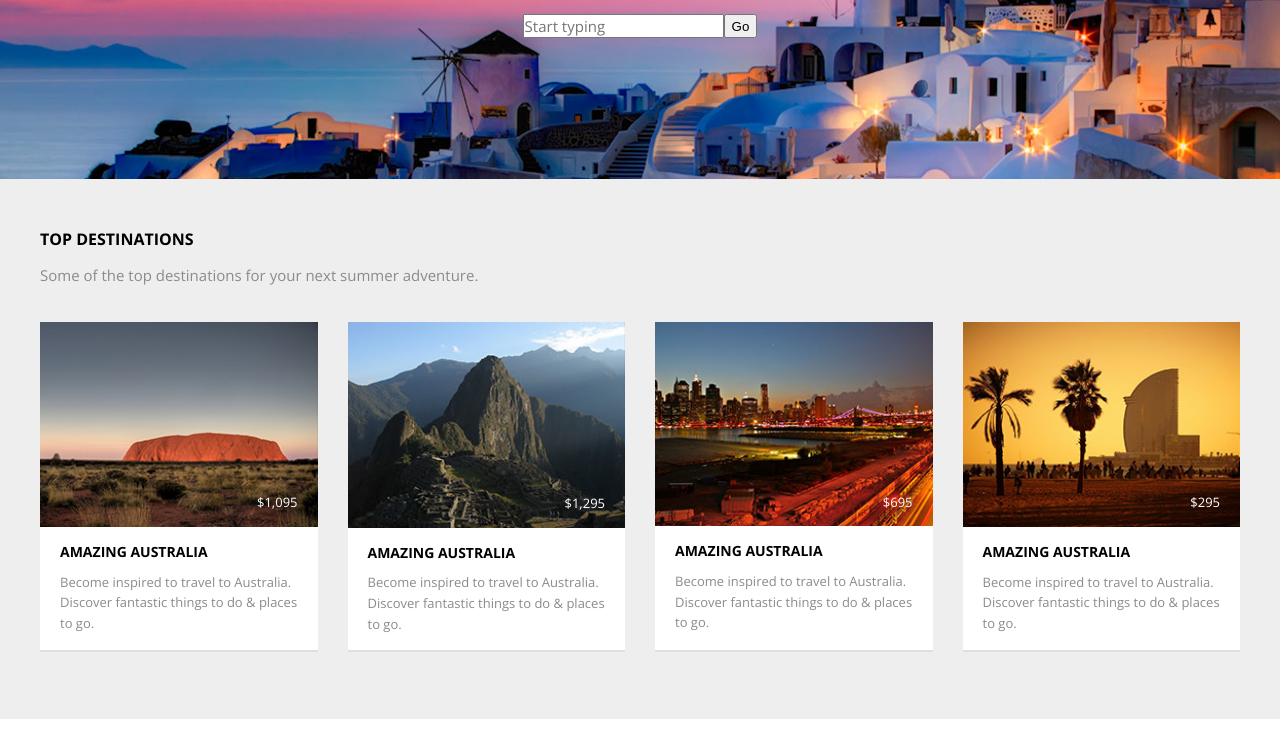
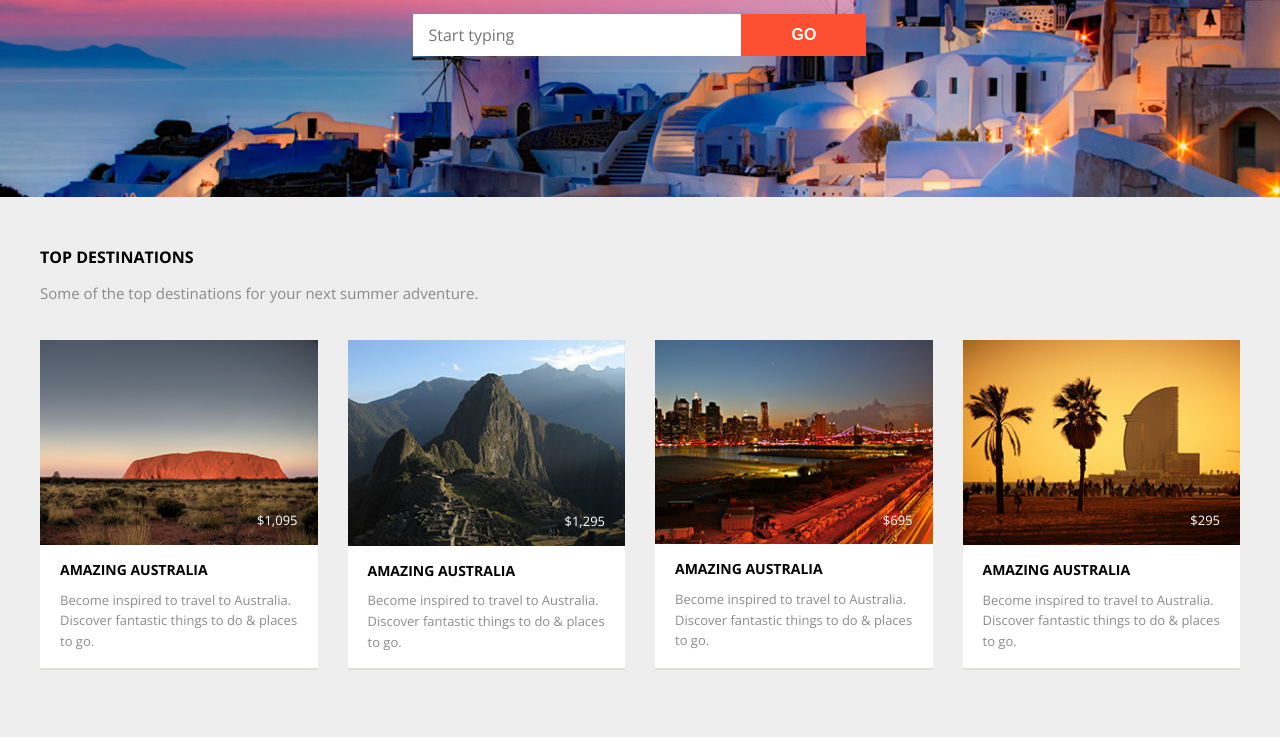
Before and after one commit to yurashalya/Travelly, a website: page index.html in a window 1280 px wide. Shown: the part 346-1100 px from the top of the page. Drawn offline with nearby package versions, Linux system fonts and the light colour scheme.

Commit message:
Fixing elements

```diff
--- a/sass/header.scss
+++ b/sass/header.scss
@@ -65,7 +65,7 @@
 	margin-top: 24px;
 	@include xs (flex-direction, colum);
 
-&__input {
+& input {
 	background: $white;
 	border: 0;
 	width: 328px;
@@ -77,7 +77,7 @@
 	@include xs (width, auto);
   }
 
-  &__button {
+  & button {
   	background: #fd4f32;
   	color: $white;
   	font-weight: 700;
```
Also changed, not shown: css/main.css, sass/destinations.scss (line endings or trailing spaces).
